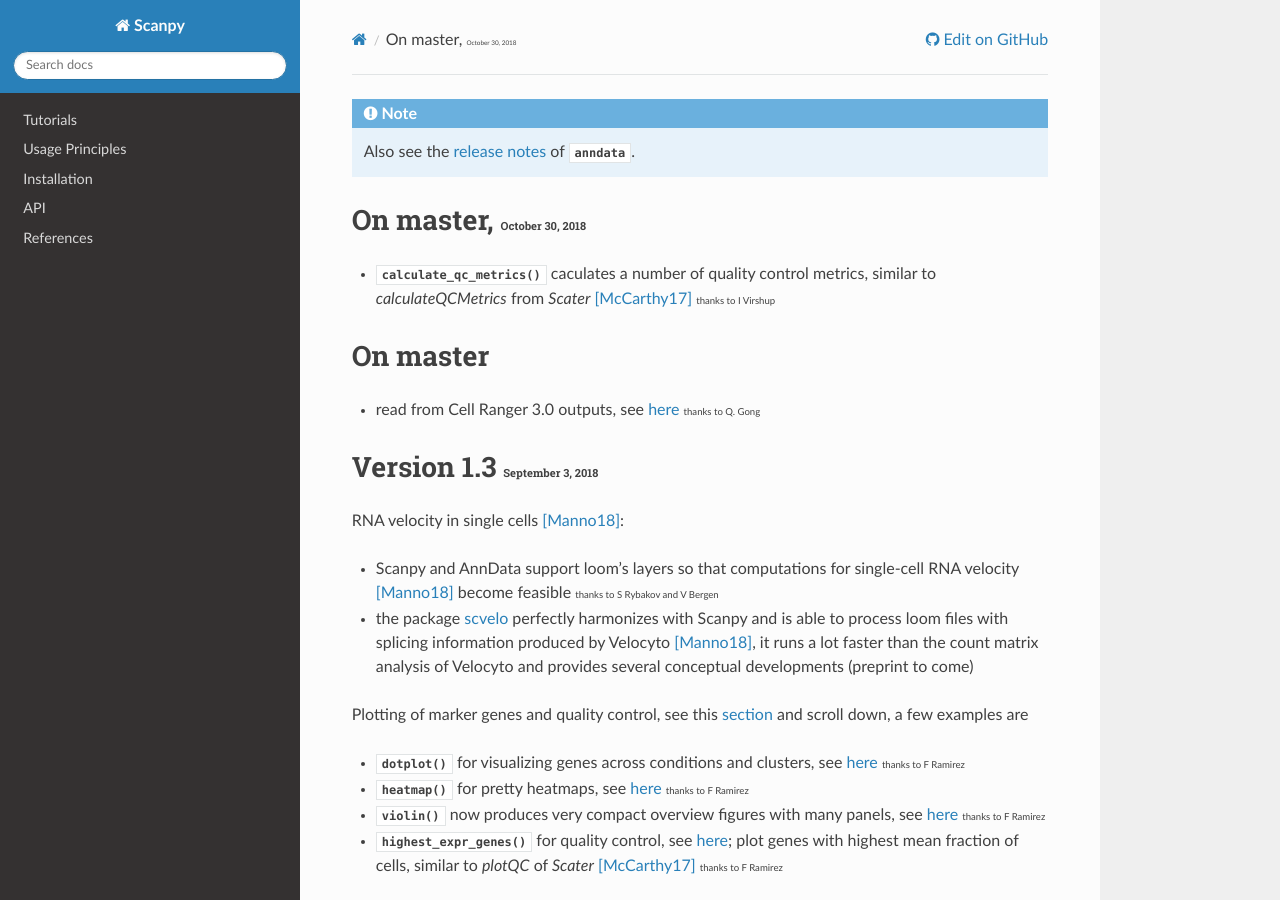
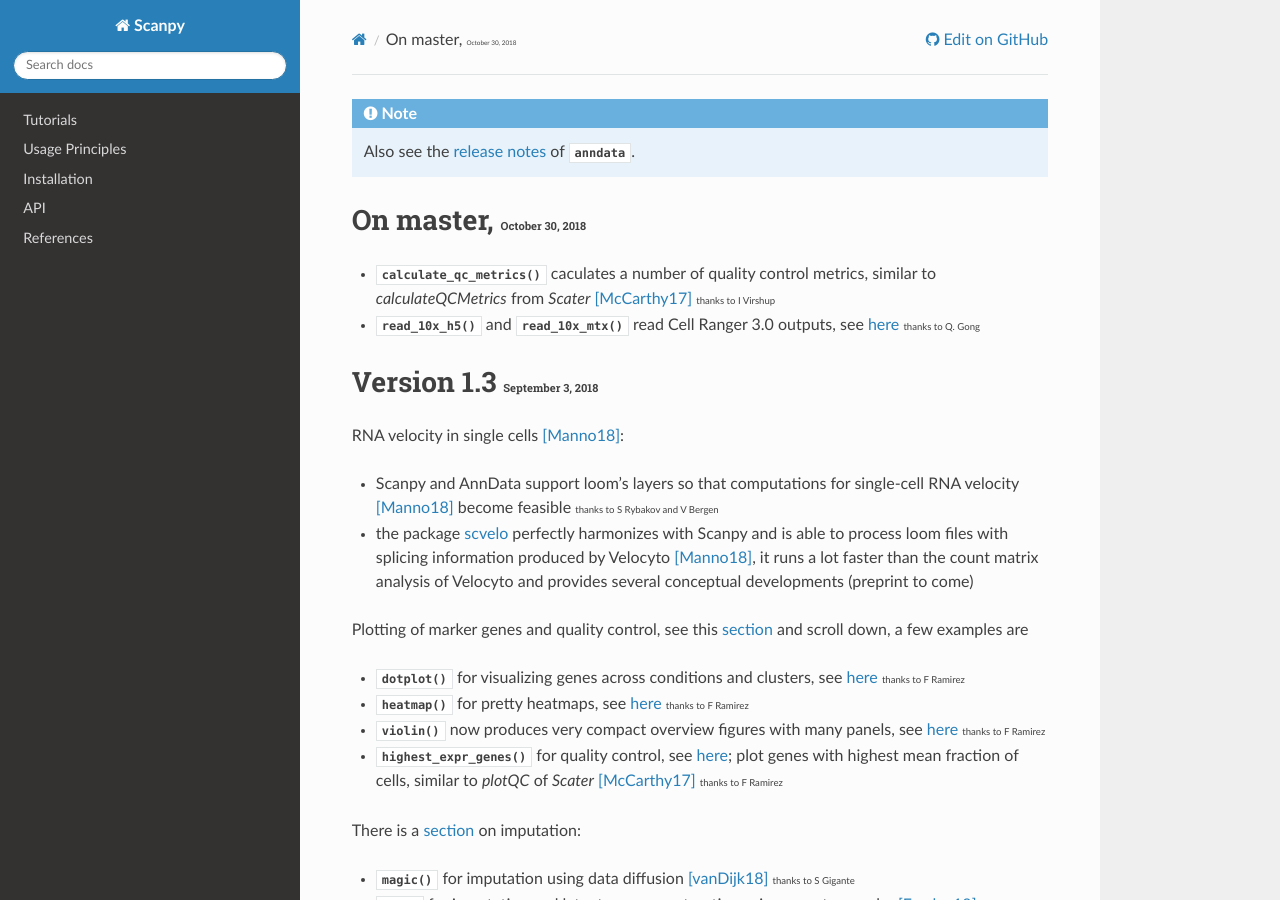
Before and after one commit to scverse/scanpy, a Sphinx documentation site: the page built from docs/release_notes.rst, in a window 1280 px wide and 900 px high. Built offline with Sphinx 7.4.7 and the Read the Docs theme 2.0.0, drawn with Linux system fonts in a browser that asks for light colours; the version number could not be read and is left out.

Commit message:
release 1.3.3

```diff
--- a/docs/release_notes.rst
+++ b/docs/release_notes.rst
@@ -6,16 +6,12 @@
 
 .. role:: smaller
 
+
 On master, :small:`October 30, 2018`
 ------------------------------------
 
 - :func:`~scanpy.api.pp.calculate_qc_metrics` caculates a number of quality control metrics, similar to `calculateQCMetrics` from *Scater* [McCarthy17]_ :smaller:`thanks to I Virshup`
-
-
-On master
----------
-
-- read from Cell Ranger 3.0 outputs, see `here <https://github.com/theislab/scanpy/pull/334>`__  :smaller:`thanks to Q. Gong`
+- :func:`~scanpy.api.pp.read_10x_h5` and :func:`~scanpy.api.pp.read_10x_mtx` read Cell Ranger 3.0 outputs, see `here <https://github.com/theislab/scanpy/pull/334>`__  :smaller:`thanks to Q. Gong`
 
 
 Version 1.3 :small:`September 3, 2018`
```
